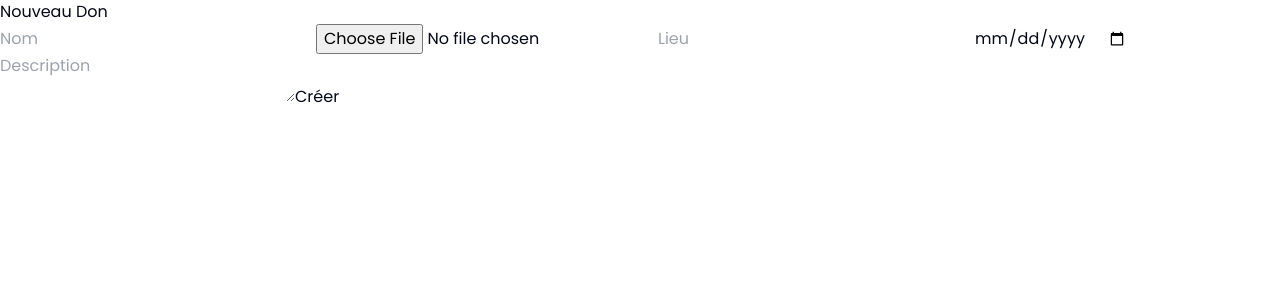
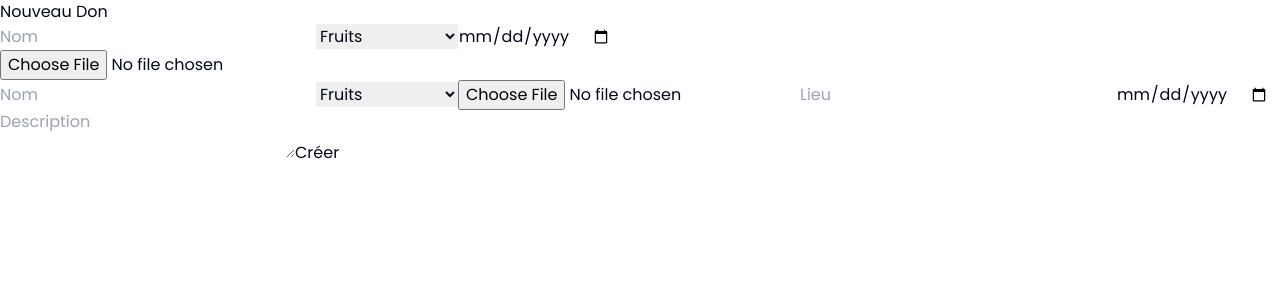
Before and after one commit to emoliie/IIMA2_BAPS4, a Next.js app: page /newproduct in a window 1280 px wide. Shown: the top 300 px of the page. Built offline with nearby package versions, Linux system fonts and the light colour scheme; no server answers.

Commit message:
:art: Enhance CreateProduct component with category selection and update Supabase types

```diff
--- a/src/components/produits/CreateProduct.tsx
+++ b/src/components/produits/CreateProduct.tsx
@@ -15,11 +15,19 @@ const CreateProduct = () => {
         urgent: false,
         usertaker: "b135f4f9-29de-4c24-9a1d-9221397af508",
         reserved: false,
+        category: "",
     });
 
 
     const handleChange = (e: React.ChangeEvent<HTMLInputElement | HTMLTextAreaElement>) => {
         const { name, value, type} = e.target;
+        setProduct((prevProduct) => ({
+            ...prevProduct,
+            [name]: value,
+        }));
+    };
+    const handleSelectChange = (e: React.ChangeEvent<HTMLSelectElement>) => {
+        const { name, value } = e.target;
         setProduct((prevProduct) => ({
             ...prevProduct,
             [name]: value,
@@ -55,7 +63,39 @@ const CreateProduct = () => {
         <div>
             <h1>Nouveau Don</h1>
             <form onSubmit={handleCreateProduct} >
+                <div>
+                    <div>
+                        <input type="text" name="name" placeholder="Nom" value={product.name} onChange={handleChange} required />
+                        <select name="category" onChange={handleSelectChange}>
+                            <option value="fruts">Fruits</option>
+                            <option value="vegetables">Légumes</option>
+                            <option value="meat">Viande</option>
+                            <option value="fish">Poisson</option>
+                            <option value="dairy">Produits laitiers</option>
+                            <option value="starchy">Féculents</option>
+                            <option value="other">Autres</option>
+                        </select>
+                        <input type="date" name="expiration" placeholder="Date d'expiration" value={product.expiration} onChange={handleChange} required />
+                    </div>
+                    <div>
+                        <input type="file" name="photo" onChange={handleFileChange}  required />
+                    </div>
+                </div>
+                <div>
+
+                </div>
+            </form>
+            <form>
                 <input type="text" name="name" placeholder="Nom" value={product.name} onChange={handleChange} required />
+                <select name="category" onChange={handleSelectChange}>
+                    <option value="fruts">Fruits</option>
+                    <option value="vegetables">Légumes</option>
+                    <option value="meat">Viande</option>
+                    <option value="fish">Poisson</option>
+                    <option value="dairy">Produits laitiers</option>
+                    <option value="starchy">Féculents</option>
+                    <option value="other">Autres</option>
+                </select>
                 <input type="file" name="photo" onChange={handleFileChange}  required />
                 <input type="text" name="place" placeholder="Lieu" value={product.place} onChange={handleChange} required />
                 <input type="date" name="expiration" placeholder="Date d'expiration" value={product.expiration} onChange={handleChange} required />
--- a/src/lib/types/supabase.ts
+++ b/src/lib/types/supabase.ts
@@ -86,6 +86,7 @@ export type Database = {
           usertaker: string;
           reserved: boolean;
           created_at: Date;
+          category: string;
         }
         Insert: {
           id?: string;
@@ -100,6 +101,7 @@ export type Database = {
           usertaker: string;
           reserved: boolean;
           created_at: Date;
+          category: string;
         }
         Update: {
           id?: string;
@@ -114,6 +116,7 @@ export type Database = {
           usertaker?: string;
           reserved?: boolean;
           created_at?: Date;
+          category: string;
         }
       }
     };
```
